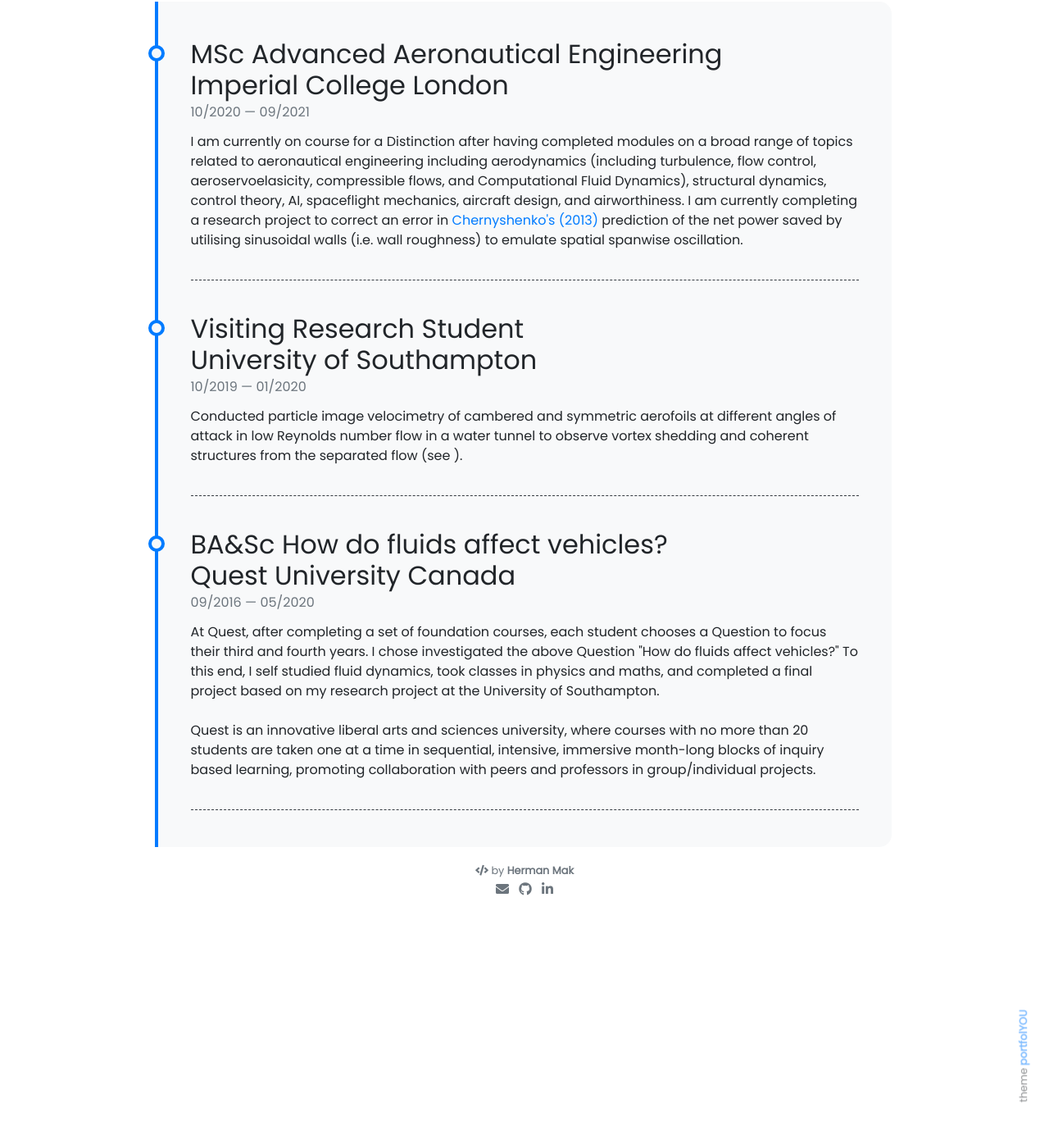
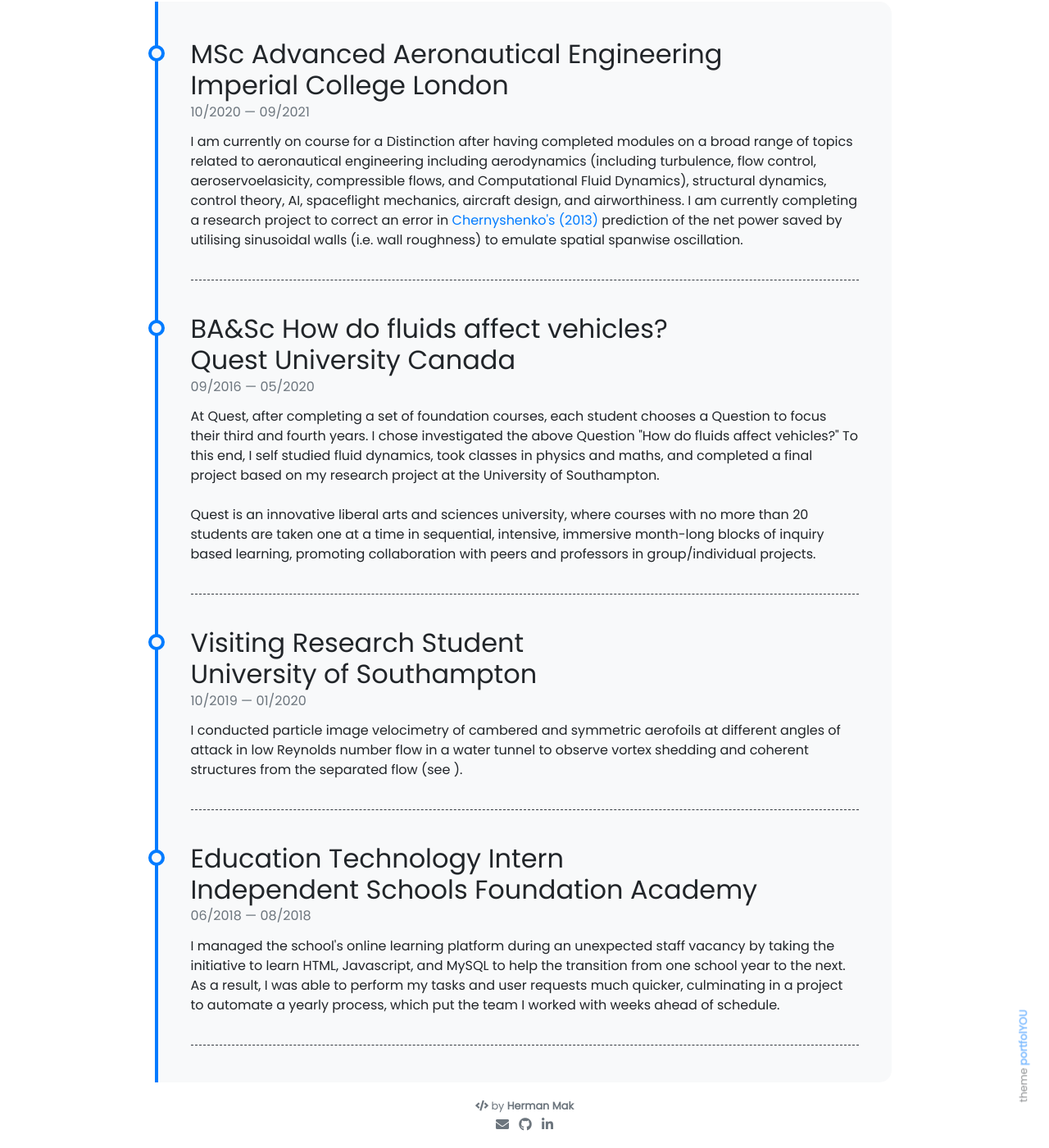
Before and after one commit to hermanmakhm/hermanmakhm.github.io, a Jekyll site: the page built from pages/about.md, in a window 1280 px wide and 1400 px high, scrolled down 783 px. Shown: the whole window at 82% size. Built offline with Jekyll 4.4.1, drawn with Linux system fonts in a browser that asks for light colours; nearby versions of some CDN libraries.

Commit message:
Update timeline to include EdTech internship

```diff
--- a/_data/timeline.yml
+++ b/_data/timeline.yml
@@ -3,12 +3,17 @@
   to: 09/2021
   description: I am currently on course for a Distinction after having completed modules on a broad range of topics related to aeronautical engineering including aerodynamics (including turbulence, flow control, aeroservoelasicity, compressible flows, and Computational Fluid Dynamics), structural dynamics, control theory, AI, spaceflight mechanics, aircraft design, and airworthiness. I am currently completing a research project to correct an error in <a href="https://arxiv.org/abs/1304.4638">Chernyshenko's (2013)</a> prediction of the net power saved by utilising sinusoidal walls (i.e. wall roughness) to emulate spatial spanwise oscillation.
 
-- title: Visiting Research Student<br>University of Southampton
-  from: 10/2019
-  to: 01/2020
-  description: Conducted particle image velocimetry of cambered and symmetric aerofoils at different angles of attack in low Reynolds number flow in a water tunnel to observe vortex shedding and coherent structures from the separated flow (see ).
-
 - title: BA&Sc How do fluids affect vehicles?<br>Quest University Canada
   from: 09/2016
   to: 05/2020
   description: At Quest, after completing a set of foundation courses, each student chooses a Question to focus their third and fourth years. I chose investigated the above Question "How do fluids affect vehicles?" To this end, I self studied fluid dynamics, took classes in physics and maths, and completed a final project based on my research project at the University of Southampton. <br><br> Quest is an innovative liberal arts and sciences university, where courses with no more than 20 students are taken one at a time in sequential, intensive, immersive month-long blocks of inquiry based learning, promoting collaboration with peers and professors in group/individual projects.
+
+- title: Visiting Research Student<br>University of Southampton
+  from: 10/2019
+  to: 01/2020
+  description: I conducted particle image velocimetry of cambered and symmetric aerofoils at different angles of attack in low Reynolds number flow in a water tunnel to observe vortex shedding and coherent structures from the separated flow (see ).
+
+- title: Education Technology Intern<br>Independent Schools Foundation Academy
+  from: 06/2018
+  to: 08/2018
+  description: I managed the school's online learning platform during an unexpected staff vacancy by taking the initiative to learn HTML, Javascript, and MySQL to help the transition from one school year to the next. As a result, I was able to perform my tasks and user requests much quicker, culminating in a project to automate a yearly process, which put the team I worked with weeks ahead of schedule.
```
